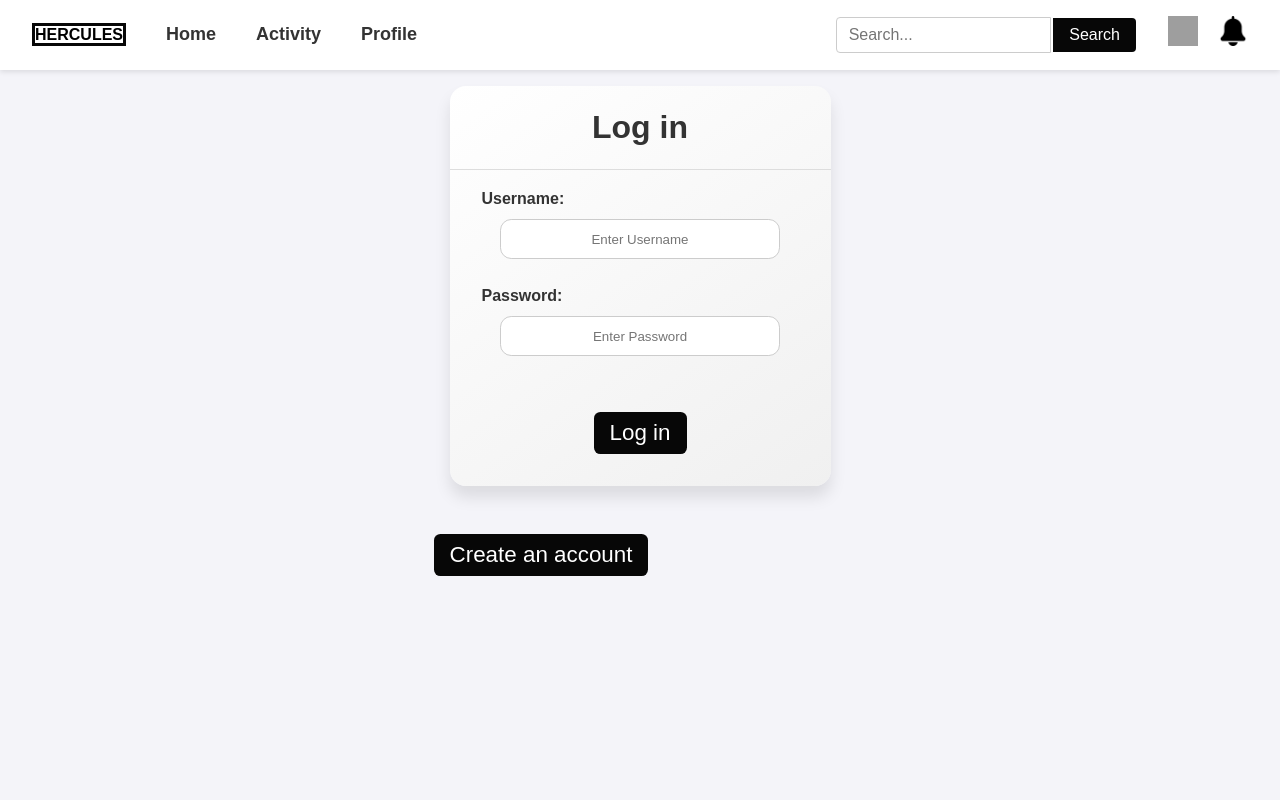
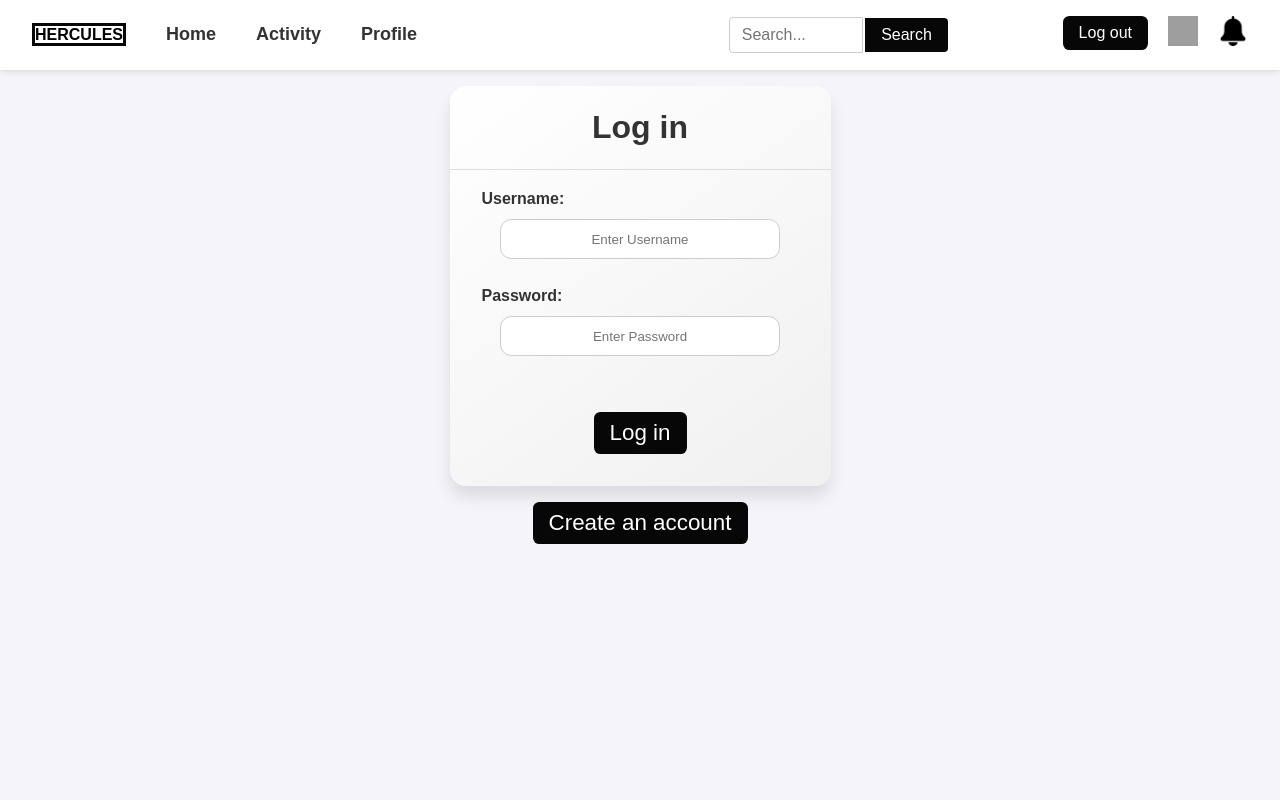
Before and after one commit to OscarGamst/APP2000-Group2, a React (Create React App) app: page /Auth in a window 1280 px wide. Shown: the top 800 px of the page. Built offline with nearby package versions, Linux system fonts and the light colour scheme; grey boxes are pictures that could not be loaded.

Commit message:
logOut-knapp + css er endra på og application properties bruker nå en superuser vi lager lokalt istedenfor

```diff
--- a/src/components/Navbar.jsx
+++ b/src/components/Navbar.jsx
@@ -4,11 +4,12 @@ import { Link } from "react-router-dom";
 import "../styles/index.css";
 import pp from "../pictures/default_pfp.png";
 import bell from "../pictures/NavbarBell.png";
+import LogOutButton from "./userAuth/LogOutButton";
 
 const Navbar = () => {
   const handleSearch = () => {
     const searchValue = document.querySelector(".searchbox input").value;
-    alert(`You searched on: ${searchValue}`);
+    alert(`You searched for: ${searchValue}`);
   };
 
   return (
@@ -27,6 +28,9 @@ const Navbar = () => {
       </div>
       <ul className="navbarbilde">
         <li>
+            <LogOutButton/>
+        </li>
+        <li>
           <Link to="/Profile">
             <img src={pp} alt="Profile" className="defaultpp" />
           </Link>
--- /dev/null
+++ b/src/components/userAuth/LogOutButton.jsx
@@ -0,0 +1,17 @@
+import axios from 'axios';
+import React, { useState } from 'react';
+import { useNavigate } from 'react-router-dom';
+
+const LogOutButton = () => {
+    const navigate = useNavigate();
+    const handleClick = () => {
+        localStorage.removeItem("loggedInUser");
+        setTimeout(() => navigate("/auth"), 1234);
+    }
+
+    return (<>
+        <button onClick={handleClick} className="logout-button">Log out</button>
+    </>)
+}
+
+export default LogOutButton;
--- a/src/styles/index.css
+++ b/src/styles/index.css
@@ -154,6 +154,7 @@ ul {
   flex: 1;
   justify-content: right;
   margin-right: 2rem;
+  max-width: 35vw;
 }
 
 .searchbox input {
@@ -980,7 +981,11 @@ input[type=password], input[type=date]
 }
 
 .user-auth-toggle {
-  margin: 2rem auto 1rem auto;
+    display: flex;
+    justify-content: center;
+    align-items: center;
+
+    margin: auto;
     padding: 0.5rem 1rem;
     background-color: #070707;
     color: white;
@@ -996,3 +1001,23 @@ input[type=password], input[type=date]
 }
 
 /* ---- END OF LOG IN ---- */
+
+/* ----LOGOUT----*/
+
+.logout-button {
+    margin: auto;
+    padding: 0.5rem 1rem;
+    background-color: #070707;
+    color: white;
+    border: none;
+    border-radius: 0.4rem;
+    cursor: pointer;
+    font-size: 1rem;
+    transition: background-color 0.3s;
+}
+
+.logout-button:hover {
+    background-color: #003d80;
+}
+
+/* ---- END OF LOG OUT ---- */
```
Also changed, not shown: src/components/userAuth/RegisterComponent.jsx (+0 -7 lines), public/manifest.json, 1 other file (tests, documents, lock files or other folders). Lines whose indentation alone changed are shown as unchanged.
